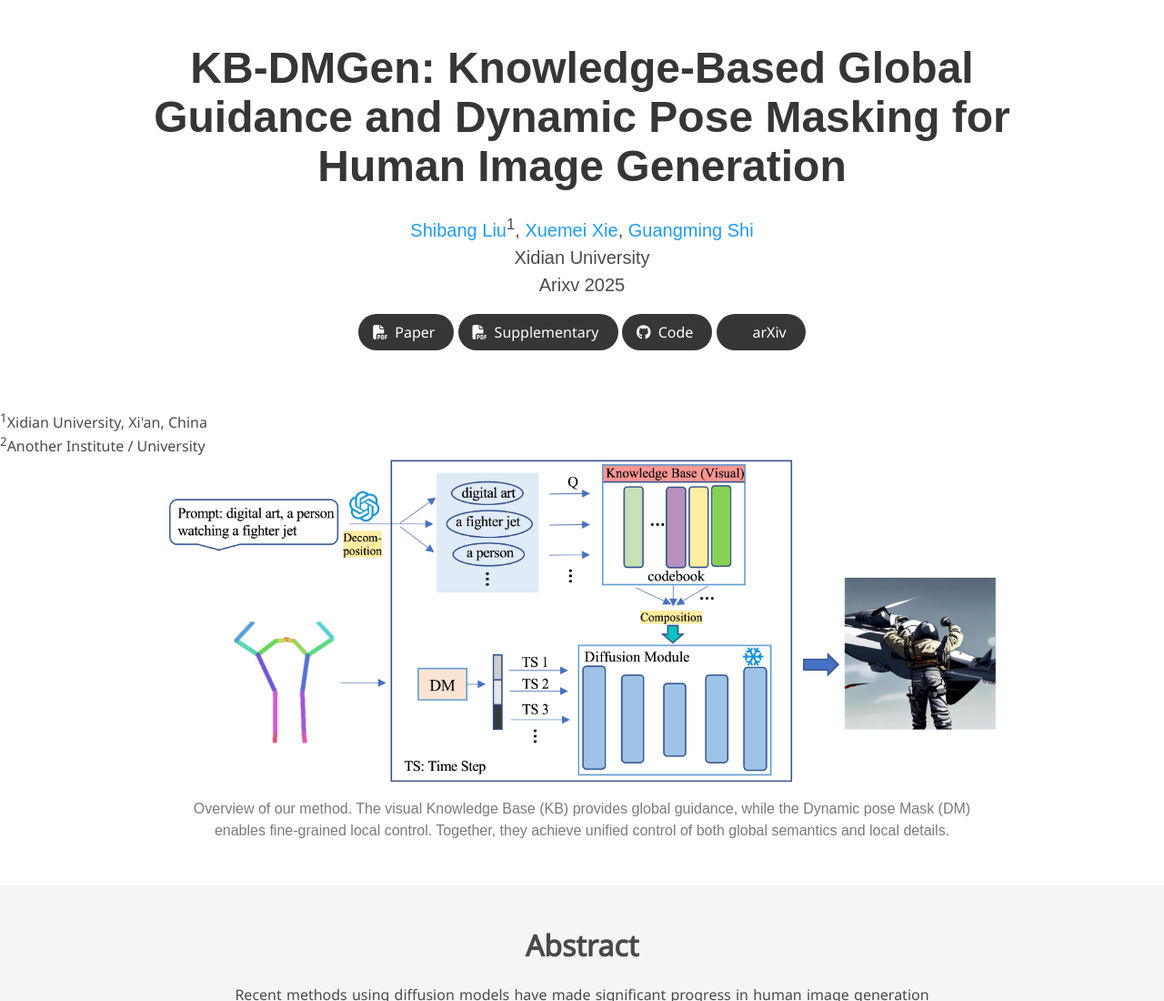
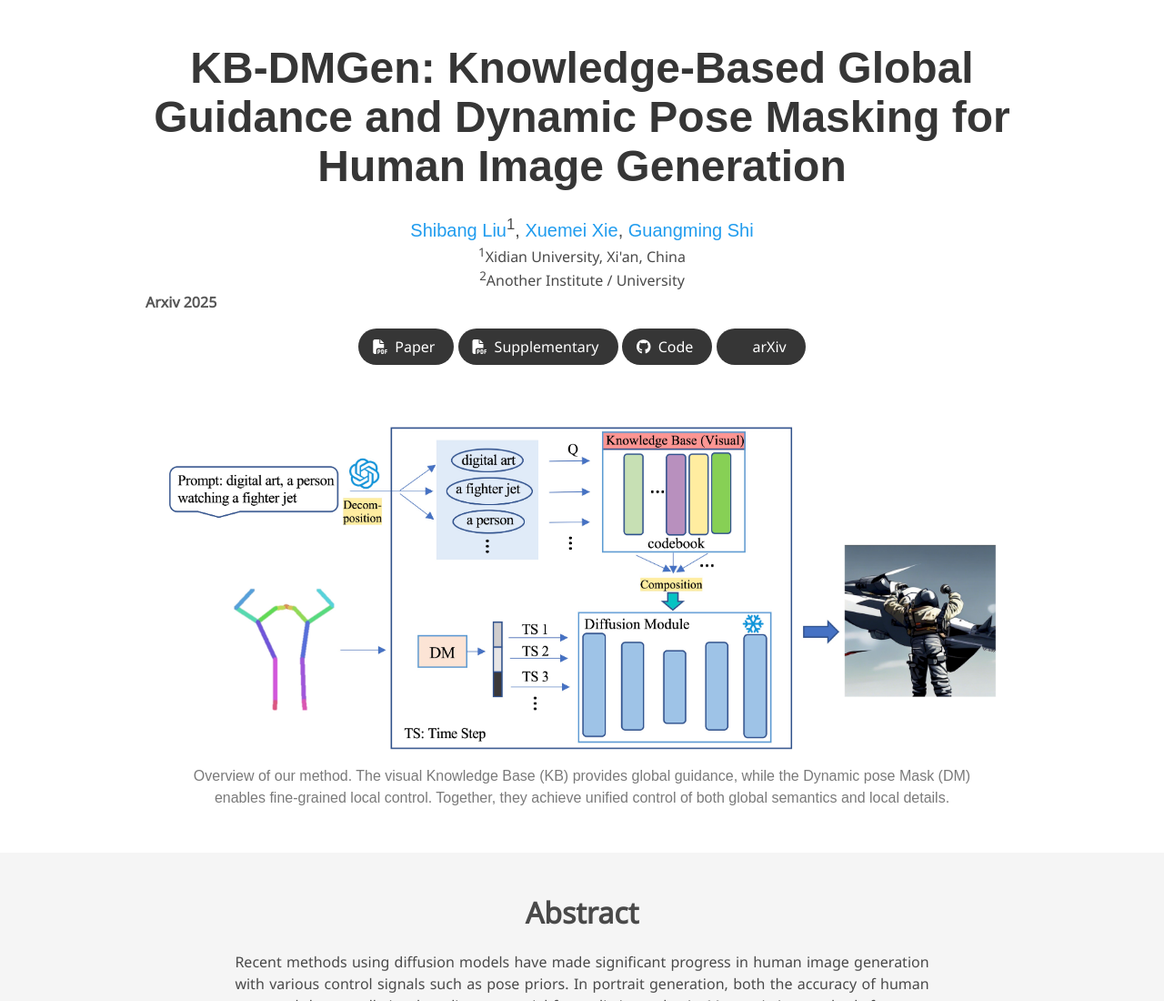
Before and after one commit to lushbng/KBDMGen, a plain HTML site: page index.html in a window 1280 px wide. Shown: the top 1100 px of the page at 91% size. Drawn offline with nearby package versions, Linux system fonts and the light colour scheme; some icons are missing; a web font is replaced by a local one.

Commit message:
Initial commit

```diff
--- a/index.html
+++ b/index.html
@@ -64,9 +64,13 @@
                   </span>
                   </div>
 
-                  <div class="is-size-5 publication-authors">
-                    <span class="author-block">Xidian University<br>Arixv 2025</span>
-                    <!-- <span class="eql-cntrb"><small><br><sup>*</sup>Indicates Equal Contribution</small></span> -->
+
+                  <div class="is-size-6 publication-affiliations">
+                    <sup>1</sup>Xidian University, Xi'an, China<br>
+                    <sup>2</sup>Another Institute / University
+                  </div>
+                  <div class="is-size-6 publication-venue">
+                    Arxiv 2025
                   </div>
 
                   <div class="column has-text-centered">
@@ -122,10 +126,7 @@
   </div>
 </section>
 
-<div class="is-size-6 publication-affiliations">
-  <sup>1</sup>Xidian University, Xi'an, China<br>
-  <sup>2</sup>Another Institute / University
-</div>
+
 <!-- Teaser video-->
 <section class="hero teaser">
   <div class="container is-max-desktop">
```
